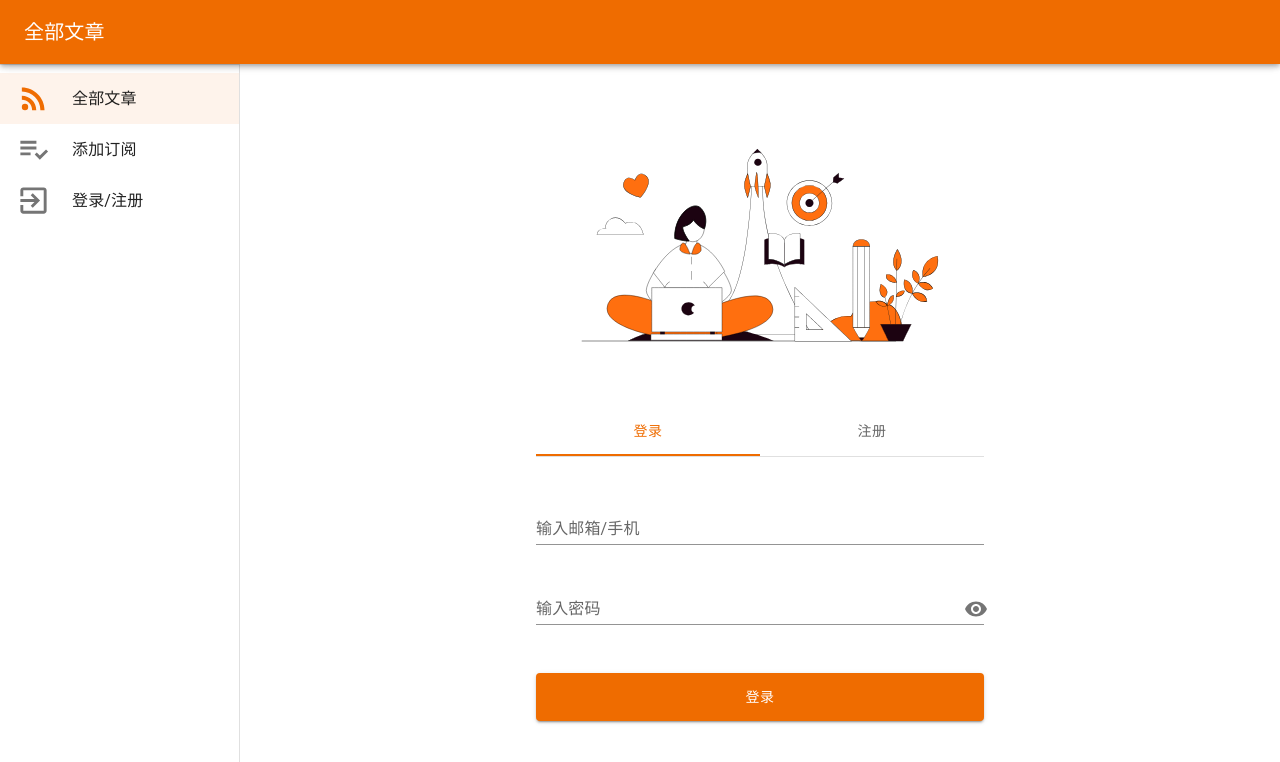
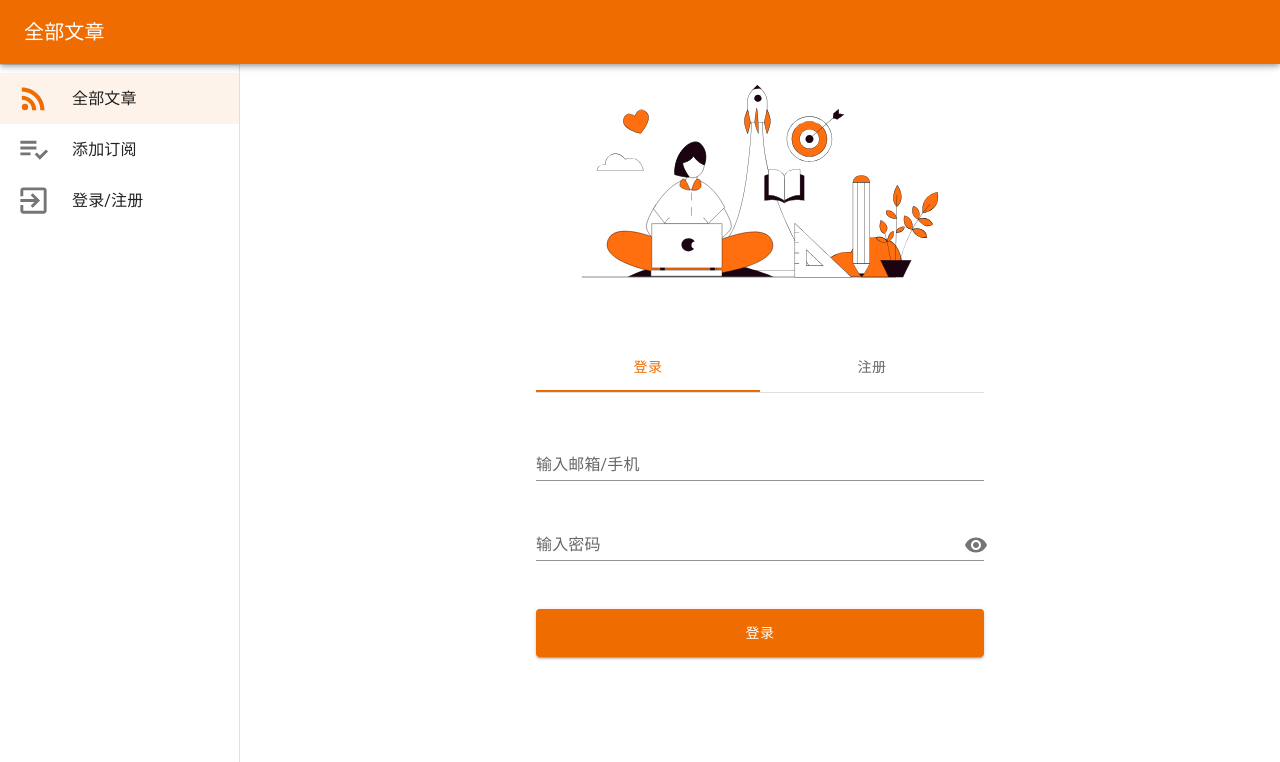
Before and after one commit to GuoShaoOrg/GuoShaoReader-PWA, a React (Create React App) app: page /login in a window 1280 px wide. Shown: the top 762 px of the page. Built offline with nearby package versions, Linux system fonts and the light colour scheme.

Commit message:
refine login page style

```diff
--- a/src/views/LoginRegister.js
+++ b/src/views/LoginRegister.js
@@ -38,7 +38,7 @@ function LoginRegister() {
 
   return (
     <div className="w-full">
-      <div className="flex justify-center md:-mt-32 sm:-mt-28 -mt-32">
+      <div className="flex justify-center md:-mt-32 sm:-mt-28 lg:-mt-48 -mt-32">
         <Lottie animationData={LoginAnimation} loop={true} className="md:w-1/2 w-4/5 max-w-md" />
       </div>
       <div className="w-full flex justify-center">
@@ -55,9 +55,7 @@ function LoginRegister() {
           <TabPanel value={tabValue} index={1}>
             <RegisterView />
           </TabPanel>
-
         </div>
-
       </div>
     </div>
   )
```
